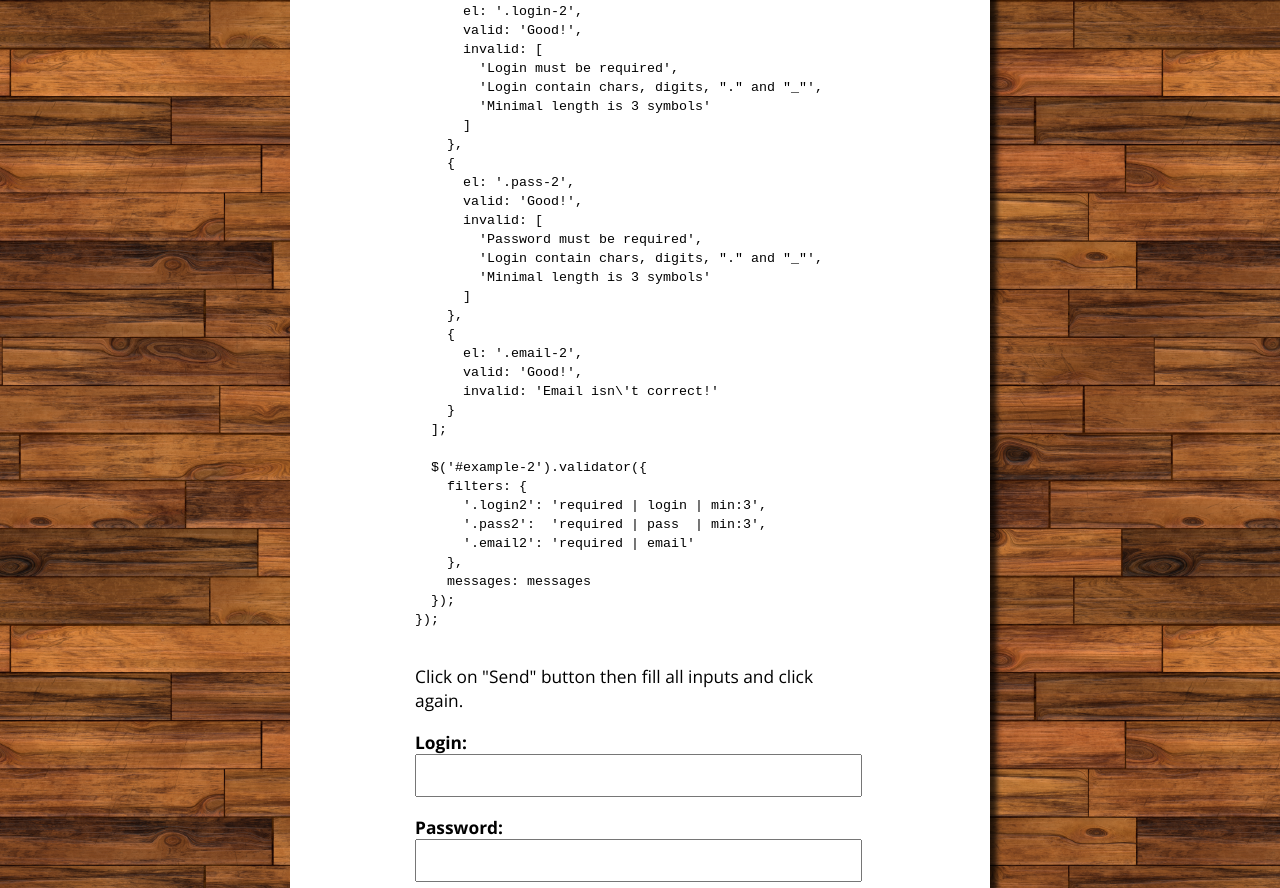
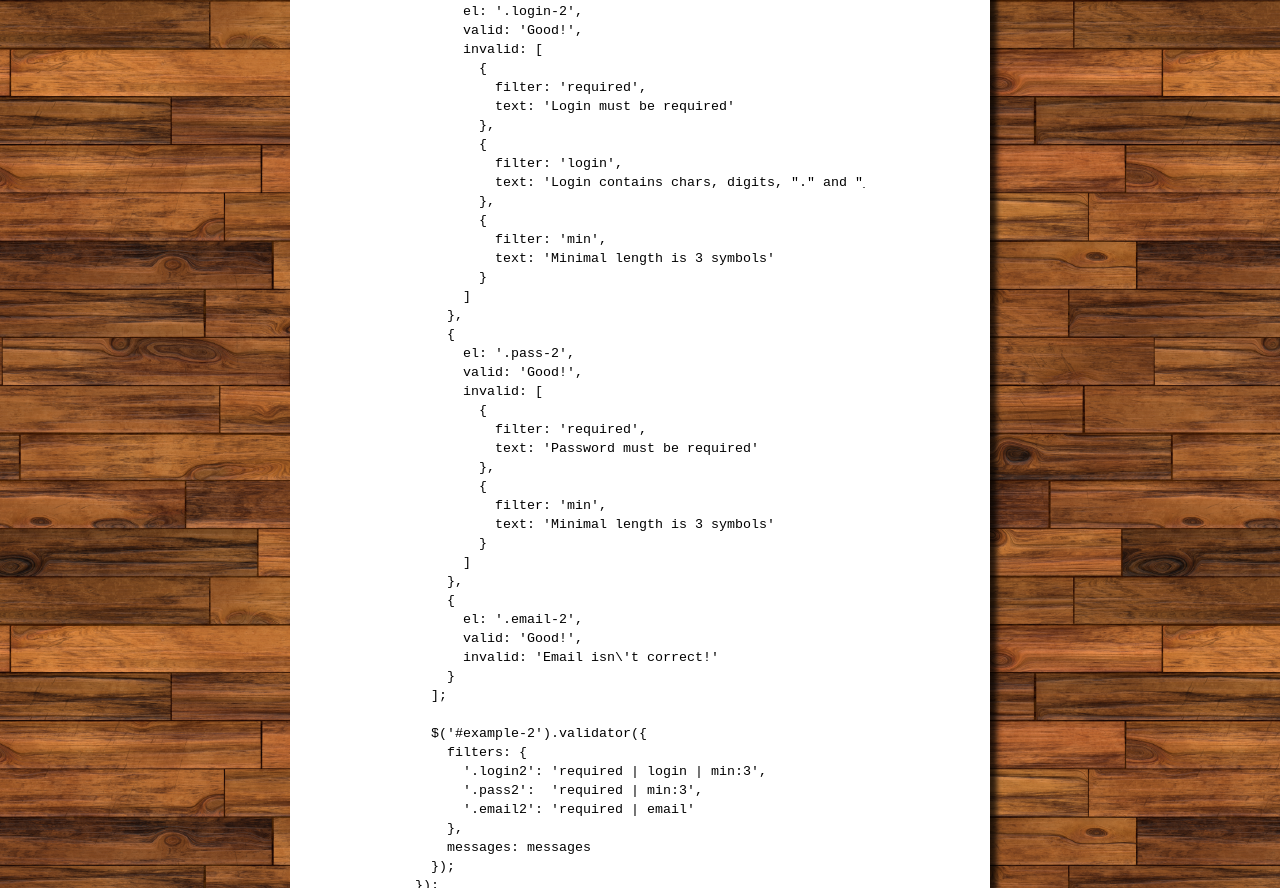
Before and after one commit to sasha-bichkov/validator, a plain HTML site: page index.html in a window 1280 px wide. Shown: the part 1679-2567 px from the top of the page. Drawn offline with nearby package versions, Linux system fonts and the light colour scheme; a small style sheet from the web is missing.

Commit message:
Change message option api

```diff
--- a/index.html
+++ b/index.html
@@ -74,18 +74,32 @@ $(function() {
       el: '.login-2',
       valid: 'Good!',
       invalid: [
-        'Login must be required',
-        'Login contain chars, digits, "." and "_"',
-        'Minimal length is 3 symbols'
+        {
+          filter: 'required',
+          text: 'Login must be required'
+        },
+        {
+          filter: 'login',
+          text: 'Login contains chars, digits, "." and "_"'
+        },
+        {
+          filter: 'min',
+          text: 'Minimal length is 3 symbols'
+        }
       ]
     },
     {
       el: '.pass-2',
       valid: 'Good!',
       invalid: [
-        'Password must be required',
-        'Login contain chars, digits, "." and "_"',
-        'Minimal length is 3 symbols'
+        {
+          filter: 'required',
+          text: 'Password must be required'
+        },
+        {
+          filter: 'min',
+          text: 'Minimal length is 3 symbols'
+        }
       ]
     },
     {
@@ -98,7 +112,7 @@ $(function() {
   $('#example-2').validator({
     filters: {
       '.login2': 'required | login | min:3',
-      '.pass2':  'required | pass  | min:3',
+      '.pass2':  'required | min:3',
       '.email2': 'required | email'
     },
     messages: messages
@@ -187,7 +201,7 @@ $(function() {
     autoClear: false,
     filters: {
       '.login3': 'required | login | min:3',
-      '.pass3':  'required | pass  | min:3',
+      '.pass3':  'required | min:3',
       '.email3': 'required | email'
     },
     ajax: ajax,
@@ -223,28 +237,42 @@ $(function() {
 <pre><code class="javascript">
 /**
  * Example-4
- * In this example validation work with messages,
- * ajax and events
+ * In this example validation work with messages, ajax and events
  */
 
 $(function() {
-  var messages = [
+    var messages = [
     {
       el: '.login-4',
       valid: 'Good!',
       invalid: [
-        'Login must be required',
-        'Login contain chars, digits, "." and "_"',
-        'Minimal length is 3 symbols'
+        {
+          filter: 'required',
+          text: 'Login must be required'
+        },
+        {
+          filter: 'login',
+          text: 'Login contains chars, digits, "." and "_"'
+
+        },
+        {
+          filter: 'min',
+          text: 'Minimal length is 3 symbols'
+        }
       ]
     },
     {
       el: '.pass-4',
       valid: 'Good!',
       invalid: [
-        'Password must be required',
-        'Login contain chars, digits, "." and "_"',
-        'Minimal length is 3 symbols'
+        {
+          filter: 'required',
+          text: 'Password must be required'
+        },
+        {
+          filter: 'min',
+          text: 'Minimal length is 3 symbols'
+        }
       ]
     },
     {
@@ -269,7 +297,7 @@ $(function() {
     autoClear: false,
     filters: {
       '.login4': 'required | login | min:3',
-      '.pass4':  'required | pass  | min:3',
+      '.pass4':  'required | min:3',
       '.email4': 'required | email'
     },
     ajax: ajax,
@@ -315,16 +343,28 @@ $(function() {
       el: '.pass-51',
       valid: 'Good!',
       invalid: [
-        'Password must be required',
-        'Passwords don\'t equal'
+        {
+          filter: 'required',
+          text: 'Password must be required'
+        },
+        {
+          filter: 'equal',
+          text: 'Passwords don\'t equal'
+        }
       ]
     },
     {
       el: '.pass-52',
       valid: 'Good!',
       invalid: [
-        'Password must be required',
-        'Passwords don\'t equal'
+        {
+          filter: 'required',
+          text: 'Password must be required'
+        },
+        {
+          filter: 'equal',
+          text: 'Passwords don\'t equal'
+        }
       ]
     }
   ];
@@ -563,7 +603,7 @@ $(function() {
       alert('After filter!');
     },
     filters: {
-      '.pass9': 'pass | required'
+      '.pass9': 'required'
     },
     ajax: ajax
   });
--- a/src/example-2.js
+++ b/src/example-2.js
@@ -9,18 +9,32 @@ $(function() {
       el: '.login-2',
       valid: 'Good!',
       invalid: [
-        'Login must be required',
-        'Login contain chars, digits, "." and "_"',
-        'Minimal length is 3 symbols'
+        {
+          filter: 'required',
+          text: 'Login must be required'
+        },
+        {
+          filter: 'login',
+          text: 'Login contains chars, digits, "." and "_"'
+        },
+        {
+          filter: 'min',
+          text: 'Minimal length is 3 symbols'
+        }
       ]
     },
     {
       el: '.pass-2',
       valid: 'Good!',
       invalid: [
-        'Password must be required',
-        'Login contain chars, digits, "." and "_"',
-        'Minimal length is 3 symbols'
+        {
+          filter: 'required',
+          text: 'Password must be required'
+        },
+        {
+          filter: 'min',
+          text: 'Minimal length is 3 symbols'
+        }
       ]
     },
     {
@@ -33,7 +47,7 @@ $(function() {
   $('#example-2').validator({
     filters: {
       '.login2': 'required | login | min:3',
-      '.pass2':  'required | pass  | min:3',
+      '.pass2':  'required | min:3',
       '.email2': 'required | email'
     },
     messages: messages
--- a/src/example-3.js
+++ b/src/example-3.js
@@ -53,7 +53,7 @@ $(function() {
     autoClear: false,
     filters: {
       '.login3': 'required | login | min:3',
-      '.pass3':  'required | pass  | min:3',
+      '.pass3':  'required | min:3',
       '.email3': 'required | email'
     },
     ajax: ajax,
--- a/src/example-4.js
+++ b/src/example-4.js
@@ -9,18 +9,33 @@ $(function() {
       el: '.login-4',
       valid: 'Good!',
       invalid: [
-        'Login must be required',
-        'Login contain chars, digits, "." and "_"',
-        'Minimal length is 3 symbols'
+        {
+          filter: 'required',
+          text: 'Login must be required'
+        },
+        {
+          filter: 'login',
+          text: 'Login contains chars, digits, "." and "_"'
+
+        },
+        {
+          filter: 'min',
+          text: 'Minimal length is 3 symbols'
+        }
       ]
     },
     {
       el: '.pass-4',
       valid: 'Good!',
       invalid: [
-        'Password must be required',
-        'Login contain chars, digits, "." and "_"',
-        'Minimal length is 3 symbols'
+        {
+          filter: 'required',
+          text: 'Password must be required'
+        },
+        {
+          filter: 'min',
+          text: 'Minimal length is 3 symbols'
+        }
       ]
     },
     {
@@ -45,7 +60,7 @@ $(function() {
     autoClear: false,
     filters: {
       '.login4': 'required | login | min:3',
-      '.pass4':  'required | pass  | min:3',
+      '.pass4':  'required | min:3',
       '.email4': 'required | email'
     },
     ajax: ajax,
--- a/src/example-5.js
+++ b/src/example-5.js
@@ -9,16 +9,28 @@ $(function() {
       el: '.pass-51',
       valid: 'Good!',
       invalid: [
-        'Password must be required',
-        'Passwords don\'t equal'
+        {
+          filter: 'required',
+          text: 'Password must be required'
+        },
+        {
+          filter: 'equal',
+          text: 'Passwords don\'t equal'
+        }
       ]
     },
     {
       el: '.pass-52',
       valid: 'Good!',
       invalid: [
-        'Password must be required',
-        'Passwords don\'t equal'
+        {
+          filter: 'required',
+          text: 'Password must be required'
+        },
+        {
+          filter: 'equal',
+          text: 'Passwords don\'t equal'
+        }
       ]
     }
   ];
--- a/src/example-9.js
+++ b/src/example-9.js
@@ -22,7 +22,7 @@ $(function() {
       alert('After filter!');
     },
     filters: {
-      '.pass9': 'pass | required'
+      '.pass9': 'required'
     },
     ajax: ajax
   });
--- a/validator.js
+++ b/validator.js
@@ -371,6 +371,7 @@
     var matching = false;
     var $msg, type, rule, value, regExp, data;
     var status, errIndex;
+    var currentRule;
 
     this._resetStatus($el);
     value = $el.val();
@@ -399,10 +400,13 @@
       if (typeof rule === 'object') {
         regExp = filters[rule.filter];
         matching = regExp(rule.val, value, $el);
+        currentRule = rule.filter;
       } else {
         regExp = filters[rule];
         matching = regExp(value);
+        currentRule = rule;
       }
+
       errIndex = j;
       if (!matching) break;
     }
@@ -415,7 +419,8 @@
       container: $msg,
       message: message,
       status: status,
-      errIndex: errIndex
+      errIndex: errIndex,
+      errRule: currentRule
     };
 
     this._printMessage(data);
@@ -433,13 +438,17 @@
     var $msg = opt.container;
     var status = opt.status;
     var message = opt.message;
+    var errRule = opt.errRule;
     var errIndex = opt.errIndex;
     var validation = status === 'invalid' ? 'valid' : 'invalid';
     var msgstat = message ? message[status] : '';
     var text;
 
     if (typeof msgstat === 'object') {
-      text = msgstat[errIndex];
+      var obj = $.grep(msgstat, function(filterMessage) {
+        return filterMessage['filter'] === errRule;
+      });
+      text = obj[0].text;
     } else if (typeof msgstat === 'function') {
       msgstat();
     } else {
```
